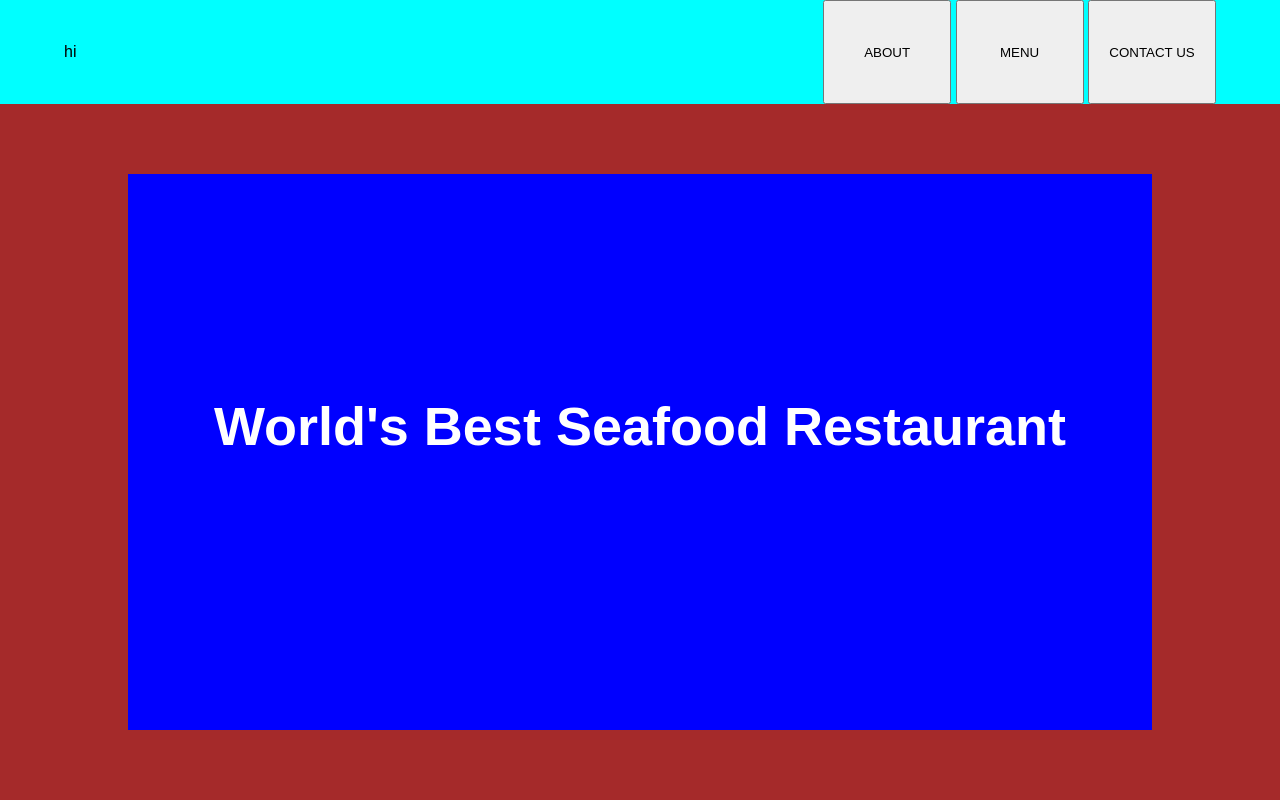
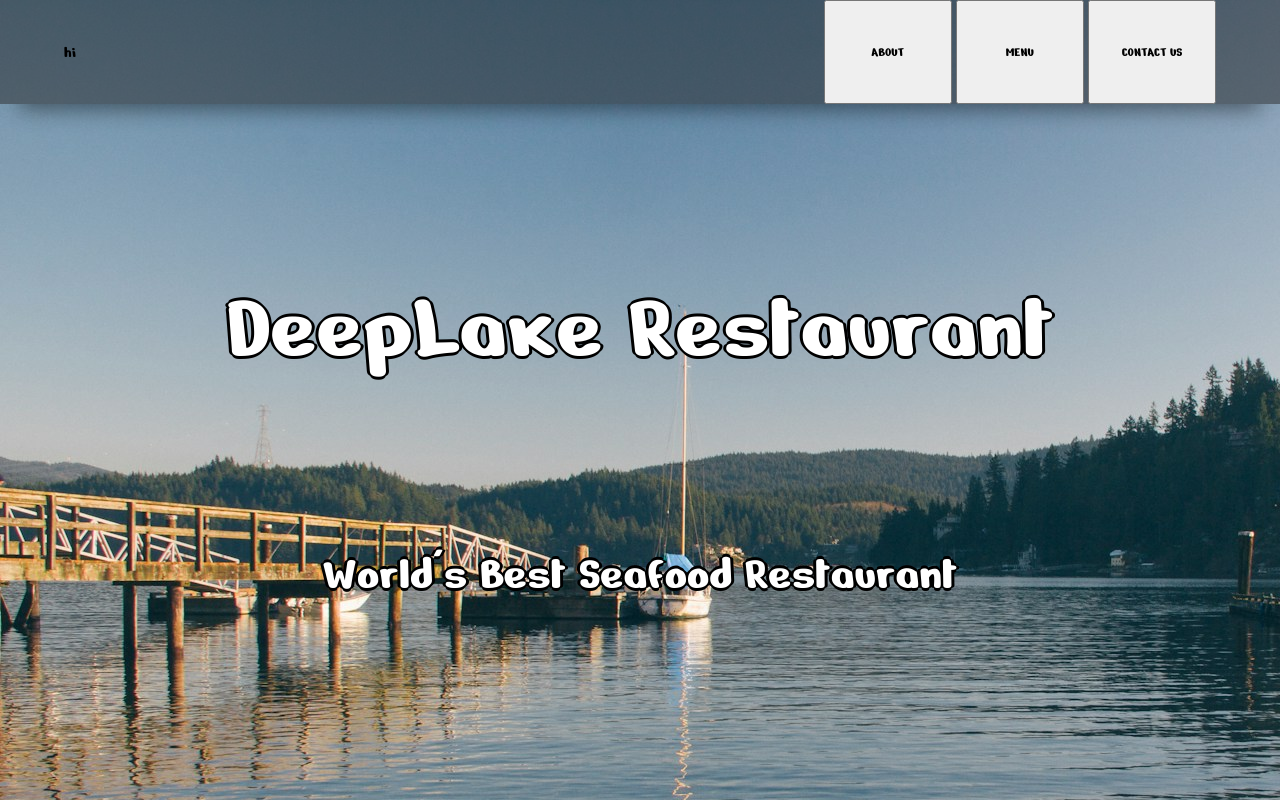
Before and after one commit to Dvdt5/Odin_Project---Restaurant_Page, a website built with webpack: page src/template.html in a window 1280 px wide. Built offline with nearby package versions, Linux system fonts and the light colour scheme.

Commit message:
Made the main menu ui it might need changes, need to make header and other uis too before getting into coding

```diff
--- a/package.json
+++ b/package.json
@@ -11,6 +11,7 @@
   "license": "ISC",
   "devDependencies": {
     "css-loader": "^7.1.2",
+    "html-loader": "^5.1.0",
     "html-webpack-plugin": "^5.6.0",
     "style-loader": "^4.0.0",
     "webpack": "^5.94.0",
--- a/src/styles.css
+++ b/src/styles.css
@@ -1,10 +1,10 @@
 * {
-    font-family: sans-serif;
+    font-family: "Nerko One", sans-serif;
 }
 
 
 header {
-    background-color: aqua;
+    background-color: rgba(40, 40, 40, 0.5);
     height: 13vh;
     width: 90vw;
     padding: 0 5vw;
@@ -12,26 +12,35 @@ header {
     display: flex;
     justify-content: space-between;
     align-items: center;
+
+    box-shadow: 0px 25px 20px -20px rgba(0, 0, 0, 0.45);
 }
 
 body {
     margin: 0;
+    background-image: url("imgs/pier.jpg");
 }
 
 #content {
     height: 87vh;
     width: 100vw;
-    background-color: brown;
+    background-color: transparent;
 
     display: grid;
     align-items: center;
+
 }
 
 #main {
     width: 80vw;
     height: 80%;
-    background-color: blue;
+    /* background-color: rgba(40, 40, 40, 0.5); */
+    background-color: transparent;
     margin: auto;
+
+    /* border-radius: 50px;
+    box-shadow: 0px -25px 20px -20px rgba(0, 0, 0, 0.45), 25px 0 20px -20px rgba(0, 0, 0, 0.45), 0px 25px 20px -20px rgba(0, 0, 0, 0.45), -25px 0 20px -20px rgba(0, 0, 0, 0.45); */
+
 }
 
 #head-text-home {
@@ -40,7 +49,16 @@ body {
     font-size: 54px;
     font-weight: bold;
     position: relative;
-    top: 30%;
+
+    font-family: "Nerko One", system-ui;
+    font-weight: 400;
+    font-size: 6rem;
+
+    text-shadow: -3px 0 black, 0 3px black, 3px 0 black, 0 -3px black;
+}
+
+#head-text-home span {
+    font-size: 3rem;
 }
 
 .btn {
--- a/src/template.html
+++ b/src/template.html
@@ -4,6 +4,9 @@
     <meta charset="UTF-8">
     <meta name="viewport" content="width=device-width, initial-scale=1.0">
     <title>Restaurant Page</title>
+    <link rel="preconnect" href="https://fonts.googleapis.com">
+    <link rel="preconnect" href="https://fonts.gstatic.com" crossorigin>
+    <link href="https://fonts.googleapis.com/css2?family=Nerko+One&display=swap" rel="stylesheet">
 </head>
 <body>
     <header>
@@ -16,7 +19,11 @@
     </header>
     <div id="content">
         <div id="main">
-            <p id="head-text-home">World's Best Seafood Restaurant</p>
+            <p id="head-text-home">
+                DeepLake Restaurant <br><br>
+                <span>World's Best Seafood Restaurant</span>
+            </p>
+
             <p></p>
         </div>
     </div>
--- a/webpack.config.js
+++ b/webpack.config.js
@@ -21,6 +21,10 @@ module.exports = {
         test: /\.css$/i,
         use: ["style-loader", "css-loader"],
       },
+      {
+        test: /\.html$/i,
+        loader: "html-loader",
+      }
     ],
   },
 };
```
Also changed, not shown: src/imgs/pier.jpg (added), 1 other file.
